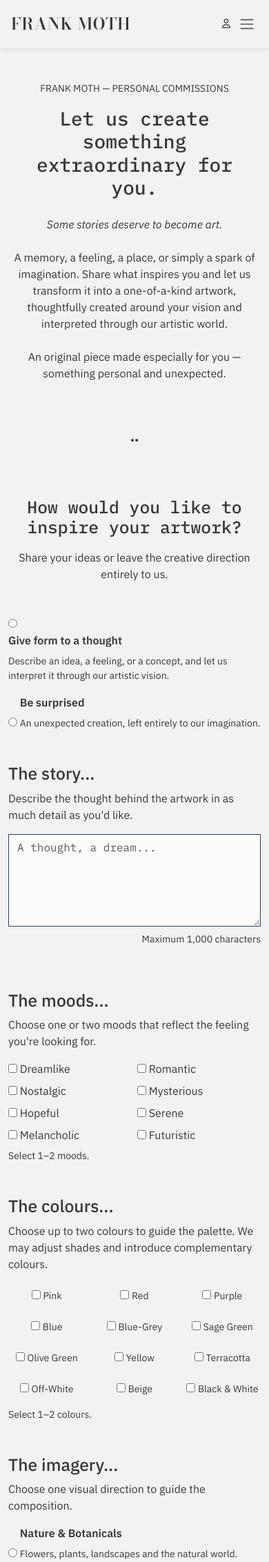
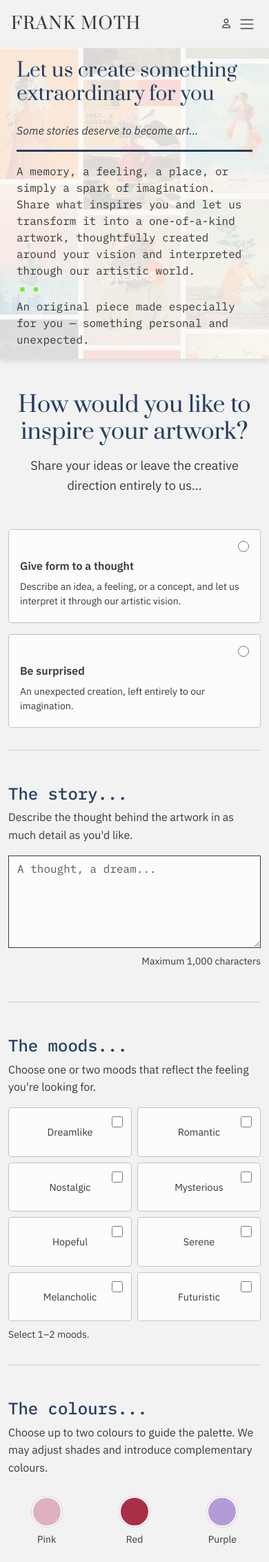
Before and after one commit to angela64711/fourth-milestone-project, a Django app: page /commissions/ in a window 390 px wide. Shown: the top 2264 px of the page at 69% size. Run offline with Django 5.2, Linux system fonts and the light colour scheme; some libraries are stand-ins or nearby versions.

Commit message:
Style responsive commission introduction with artwork background

```diff
--- a/commissions/templates/commissions/commission.html
+++ b/commissions/templates/commissions/commission.html
@@ -1,4 +1,3 @@
-
 {% extends "base.html" %}
 {% load static %}
 
@@ -9,48 +8,51 @@
 {% block content %}
 
 <!-- Introduction -->
-<section id="commission-intro" class="py-5">
-    <div class="container text-center">
-        <div class="row justify-content-center">
-            <div class="col-12 col-lg-8">
 
-                <p class="small text-uppercase mb-3">
-                    Frank Moth — Personal Commissions
+<section id="commission-intro" class="py-3 py-lg-5">
+    <div class="container-fluid px-4 px-lg-5">
+        <div class="row">
+            <div class="col-12 col-lg-5">
+
+                <h1 id="commission-title" class="mb-4">
+                    Let us create something extraordinary for you
+                </h1>
+
+                <p class="fst-italic mb-2">
+                    Some stories deserve to become art...
                 </p>
 
-                <h1 id="commission-title" class="mb-4">
-                    Let us create something extraordinary for you.
-                </h1>
+                <!-- Decorative divider -->
+                <div id="commission-divider" class="py-2 py-lg-4" aria-hidden="true">
+                    <div id="commission-divider-line"></div>
+                </div>
 
-                <p class="fst-italic mb-4">
-                    Some stories deserve to become art.
-                </p>
-
-                <p>
+                <div id="commission-intro-description" class="mt-2">
+                    <p class="mb-0">
                         A memory, a feeling, a place, or simply a spark
-                    of imagination. Share what inspires you and let
+                        of imagination.<br>Share what inspires you and let
                         us transform it into a one-of-a-kind artwork,
                         thoughtfully created around your vision and
                         interpreted through our artistic world.
                     </p>
 
-                <p class="mt-4 mb-0">
+                    <div id="commission-dots" class="m2-3" aria-hidden="true">
+                        ••
+                    </div>
+
+                    <p class="mb-0">
                         An original piece made especially for you —
                         something personal and unexpected.
                     </p>
+                </div>
 
             </div>
         </div>
     </div>
 </section>
 
-<!-- Decorative divider -->
-<div id="commission-divider" class="py-4" aria-hidden="true">
-    <div class="container text-center">
-        <div id="commission-divider-line"></div>
-        <span id="commission-divider-dots">••</span>
-    </div>
-</div>
+
+
 
 <!-- Creative preferences -->
 <section id="commission-preferences" class="py-5">
@@ -62,13 +64,11 @@
             </h2>
             <p>
                 Share your ideas or leave the creative direction
-                entirely to us.
+                entirely to us...
             </p>
         </div>
 
-        <form id="commission-form"
-              method="post"
-              action="{% url 'commissions:creative' %}">
+        <form id="commission-form" method="post" action="{% url 'commissions:creative' %}">
 
             {% csrf_token %}
 
@@ -90,8 +90,8 @@
                         <div class="commission-option commission-card h-100">
                             {{ choice.tag }}
 
-                            <label for="{{ choice.id_for_label }}"
-                                   class="commission-option-label">
+                            <label for="{{ choice.id_for_label }}" class="commission-option-label">
+
                                 <span class="fw-semibold">
                                     {{ choice.choice_label }}
                                 </span>
@@ -130,16 +130,12 @@
                     as much detail as you'd like.
                 </p>
 
-                <label for="{{ form.story.id_for_label }}"
-                       class="visually-hidden">
+                <label for="{{ form.story.id_for_label }}" class="visually-hidden">
                     Your story
                 </label>
 
-                <textarea name="{{ form.story.html_name }}"
-                          id="{{ form.story.id_for_label }}"
-                          class="form-control"
-                          rows="5"
-                          maxlength="1000"
+                <textarea name="{{ form.story.html_name }}" id="{{ form.story.id_for_label }}" class="form-control"
+                    rows="5" maxlength="1000"
                     placeholder="A thought, a dream...">{{ form.story.value|default_if_none:"" }}</textarea>
 
                 <p class="small text-end mt-2">
@@ -167,8 +163,8 @@
                     <div class="col-6 col-md-3">
                         <div class="commission-option commission-card commission-card-compact h-100">
                             {{ choice.tag }}
-                            <label for="{{ choice.id_for_label }}"
-                                   class="commission-option-label text-center">
+
+                            <label for="{{ choice.id_for_label }}" class="commission-option-label text-center">
                                 {{ choice.choice_label }}
                             </label>
                         </div>
@@ -203,10 +199,9 @@
                         <div class="commission-colour-option text-center">
                             {{ choice.tag }}
 
-                            <label for="{{ choice.id_for_label }}"
-                                   class="commission-colour-label">
-                                <span class="commission-colour-swatch"
-                                      data-colour="{{ choice.data.value }}"
+                            <label for="{{ choice.id_for_label }}" class="commission-colour-label">
+
+                                <span class="commission-colour-swatch" data-colour="{{ choice.data.value }}"
                                     aria-hidden="true"></span>
 
                                 <span class="d-block small mt-2">
@@ -244,9 +239,9 @@
                         <div class="commission-option commission-card h-100">
                             {{ choice.tag }}
 
-                            <label for="{{ choice.id_for_label }}"
-                                   class="commission-option-label">
-                                <span class="fw-semibold">
+                            <label for="{{ choice.id_for_label }}" class="commission-option-label">
+
+                                <span class="fw-semibold commission-imagery-title">
                                     {{ choice.choice_label }}
                                 </span>
 
@@ -288,20 +283,16 @@
                         <div class="commission-option commission-card commission-format-card h-100">
                             {{ choice.tag }}
 
-                            <label for="{{ choice.id_for_label }}"
-                                   class="commission-option-label">
+                            <label for="{{ choice.id_for_label }}" class="commission-option-label">
 
                                 {% if choice.data.value == "digital" %}
-                                <i class="fa-solid fa-desktop commission-format-icon"
-                                   aria-hidden="true"></i>
+                                <i class="fa-solid fa-desktop commission-format-icon" aria-hidden="true"></i>
 
                                 {% elif choice.data.value == "print" %}
-                                <i class="fa-regular fa-image commission-format-icon"
-                                   aria-hidden="true"></i>
+                                <i class="fa-regular fa-image commission-format-icon" aria-hidden="true"></i>
 
                                 {% else %}
-                                <i class="fa-solid fa-border-all commission-format-icon"
-                                   aria-hidden="true"></i>
+                                <i class="fa-solid fa-border-all commission-format-icon" aria-hidden="true"></i>
                                 {% endif %}
 
                                 <span class="d-block fw-semibold">
@@ -375,12 +366,10 @@
 
             <!-- Continue -->
             <div id="commission-form-actions" class="text-center">
-                <button id="commission-continue"
-                        type="submit"
-                        class="btn btn-primary px-4 py-3">
+
+                <button id="commission-continue" type="submit" class="underline-link">
                     Continue to order details
-                    <i class="fa-solid fa-arrow-right ms-2"
-                       aria-hidden="true"></i>
+                    <i class="fa-solid fa-arrow-right diagonal-arrow" aria-hidden="true"></i>
                 </button>
 
                 <p class="small mt-3">
--- a/static/css/art.css
+++ b/static/css/art.css
@@ -209,7 +209,6 @@
 }
 
 
-
 /*--------------------------------------------------- Media Queries */
 
 @media screen and (min-width: 992px) {
--- a/static/css/base.css
+++ b/static/css/base.css
@@ -2,7 +2,7 @@
 
 :root {
     /* ------------------------------------------- Typography */
-    --primary-font: "Bodoni Moda", serif;
+    --primary-font: "Prata", serif;
     --secondary-font: "IBM Plex Mono", monospace;
     --body-font: "IBM Plex Sans", sans-serif;
 
@@ -91,10 +91,10 @@ input:focus-visible {
 
 .navbar-brand {
     font-family: var(--primary-font);
-    font-size: clamp(1.5rem, 2.5vw, 2rem);
-    font-weight: 600;
+    font-size: clamp(1.5rem, 2.5vw, 2.25rem);
+    font-weight: 400;
     color: var(--text-color);
-    letter-spacing: 0.03em;
+    letter-spacing: 0.05em;
     margin-right: 0;
     transition: color 0.2s ease, transform 0.2s ease;
 }
--- /dev/null
+++ b/static/css/commissions.css
@@ -0,0 +1,365 @@
+/* ------------------------------------------------- Commission introduction */
+
+#commission-intro {
+    background-image:
+        linear-gradient(rgba(253, 252, 250, 0.85),
+            rgba(253, 252, 250, 0.85)),
+        url("../images/featured/commissions-bg.png");
+    background-size: cover;
+    background-position: center;
+    background-repeat: no-repeat;
+    background-color: var(--off-white-color);
+    box-shadow: 0 4px 8px rgba(0, 0, 0, 0.1);
+    position: relative;
+    z-index: 1;
+}
+
+#commission-title {
+    font-family: var(--primary-font);
+    color: var(--dark-accent-color);
+    font-size: clamp(1.75rem, 5vw, 3.2rem);
+    line-height: 1.2;
+}
+
+#commission-intro-description p {
+    font-size: clamp(1rem, 1.5vw, 1.25rem);
+    line-height: 1.5;
+}
+
+#commission-intro-description {
+    font-family: var(--secondary-font);
+    text-align: left;
+}
+
+#commission-intro-closing {
+    font-family: var(--secondary-font);
+    font-size: clamp(1.125rem, 1.8vw, 1.375rem);
+    color: var(--dark-accent-color);
+}
+
+#commission-dots {
+    color: var(--accent-color);
+    font-family: var(--secondary-font);
+    font-size: clamp(1.75rem, 3vw, 2rem);
+    line-height: 1;
+    letter-spacing: 0.10em;
+}
+
+
+/* --------------------------------------------------- Decorative divider */
+
+#commission-divider {
+    width: 100%;
+}
+
+#commission-divider-line {
+    width: 100%;
+    border-top: 3px solid var(--dark-accent-color);
+}
+
+
+/* --------------------------------------------- Creative form */
+
+#commission-preferences {
+    background-color: var(--background-color);
+}
+
+#commission-preferences-title {
+    font-family: var(--primary-font);
+    color: var(--dark-accent-color);
+    font-size: clamp(2rem, 5vw, 3rem);
+    line-height: 1.2;
+}
+
+#commission-preferences-title+p {
+    font-size: clamp(1.125rem, 2vw, 1.5rem);
+    line-height: 1.6;
+}
+
+#commission-form {
+    max-width: 960px;
+    margin-inline: auto;
+}
+
+#commission-form fieldset {
+    border-bottom: 1px solid rgba(38, 62, 96, 0.2);
+    padding-bottom: 2rem;
+}
+
+#commission-form legend {
+    font-family: var(--secondary-font);
+    font-size: 1.3rem;
+    font-weight: 500;
+}
+
+#commission-form legend:not(.visually-hidden) {
+    font-size: clamp(1.5rem, 3vw, 1.85rem);
+    color: var(--dark-accent-color);
+}
+
+#commission-form p {
+    line-height: 1.6;
+}
+
+/* --------------------------------------------- Selectable cards */
+
+.commission-option {
+    position: relative;
+    border: 1px solid rgba(38, 62, 96, 0.3);
+    border-radius: 5px;
+    background-color: var(--off-white-color);
+    overflow: hidden;
+    transition: border-color 0.2s ease, box-shadow 0.2s ease;
+}
+
+.commission-option:hover {
+    border-color: var(--dark-accent-color);
+}
+
+.commission-card>input {
+    position: absolute;
+    top: 1rem;
+    right: 1rem;
+    width: 1rem;
+    height: 1rem;
+    accent-color: var(--dark-accent-color);
+    z-index: 1;
+    cursor: pointer;
+}
+
+.commission-option-label {
+    display: block;
+    width: 100%;
+    height: 100%;
+    padding: 2.5rem 1rem 1.25rem;
+    cursor: pointer;
+    font-family: var(--body-font);
+}
+
+.commission-option-label small {
+    color: var(--text-color);
+    line-height: 1.5;
+}
+
+/* Selected card */
+.commission-card>input:checked+.commission-option-label {
+    background-color: var(--off-white-color);
+    box-shadow: inset 0 0 0 2px var(--dark-accent-color);
+}
+
+/* Keyboard focus */
+.commission-card>input:focus-visible+.commission-option-label {
+    outline: 2px solid var(--dark-accent-color);
+    outline-offset: -4px;
+}
+
+/* --------------------------------------------- Compact mood cards */
+
+.commission-card-compact>input {
+    top: 0.75rem;
+    right: 0.75rem;
+}
+
+.commission-card-compact .commission-option-label {
+    padding: 1.5rem 0.75rem;
+    font-size: 0.9rem;
+}
+
+/* --------------------------------------------- Colour selections */
+
+.commission-colour-option {
+    position: relative;
+}
+
+.commission-colour-option>input {
+    position: absolute;
+    opacity: 0;
+    width: 1px;
+    height: 1px;
+}
+
+.commission-colour-label {
+    display: block;
+    height: 100%;
+    padding: 0.75rem 0.25rem;
+    cursor: pointer;
+    border: 1px solid transparent;
+    font-family: var(--body-font);
+}
+
+.commission-colour-swatch {
+    display: block;
+    width: 2.75rem;
+    height: 2.75rem;
+    margin: 0 auto;
+    border-radius: 50%;
+    border: 2px solid var(--off-white-color);
+    box-shadow: 0 0 0 1px rgba(38, 62, 96, 0.15);
+}
+
+/* Colour palette previews */
+
+[data-colour="pink"] {
+    background-color: #deb0c0;
+}
+
+[data-colour="red"] {
+    background-color: #a82f47;
+}
+
+[data-colour="purple"] {
+    background-color: #b49ad7;
+}
+
+[data-colour="blue"] {
+    background-color: #2e5089;
+}
+
+[data-colour="blue_grey"] {
+    background-color: #c8d4dc;
+}
+
+[data-colour="sage_green"] {
+    background-color: #a6b29b;
+}
+
+[data-colour="olive_green"] {
+    background-color: #707e45;
+}
+
+[data-colour="yellow"] {
+    background-color: #f0df8b;
+}
+
+[data-colour="terracotta"] {
+    background-color: #c87955;
+}
+
+[data-colour="off_white"] {
+    background-color: #f2eee5;
+}
+
+[data-colour="beige"] {
+    background-color: #d4b697;
+}
+
+[data-colour="black_white"] {
+    background: linear-gradient(135deg,
+            #171717 50%,
+            #ffffff 50%);
+}
+
+/* Selected colour */
+.commission-colour-option>input:checked+.commission-colour-label {
+    border-color: var(--dark-accent-color);
+}
+
+.commission-colour-option>input:checked+.commission-colour-label .commission-colour-swatch {
+    box-shadow: 0 0 0 3px var(--accent-color);
+}
+
+/* Keyboard focus */
+.commission-colour-option>input:focus-visible+.commission-colour-label {
+    outline: 2px solid var(--dark-accent-color);
+    outline-offset: 3px;
+}
+
+/* --------------------------------------------- Imagery cards */
+
+.commission-imagery-title::before {
+    content: "•";
+    color: var(--accent-color);
+    font-size: 1.5rem;
+    line-height: 0;
+    margin-right: 0.5rem;
+}
+
+/* --------------------------------------------- Format cards */
+
+.commission-format-card .commission-option-label {
+    display: flex;
+    flex-direction: column;
+    align-items: flex-start;
+    padding-top: 1.5rem;
+}
+
+.commission-format-icon {
+    display: block;
+    align-self: center;
+    font-size: 1.4rem;
+    color: var(--dark-accent-color);
+    margin-bottom: 2rem;
+}
+
+.commission-format-price {
+    margin-top: auto !important;
+    padding-top: 1rem;
+    color: var(--text-color);
+    font-family: var(--secondary-font);
+}
+
+/* --------------------------------------------- Artwork size */
+
+.commission-size-option {
+    display: flex;
+    align-items: center;
+    gap: 0.75rem;
+}
+
+.commission-size-option input {
+    accent-color: var(--dark-accent-color);
+    width: 1rem;
+    height: 1rem;
+}
+
+.commission-size-option label {
+    cursor: pointer;
+}
+
+/* --------------------------------------------- Form actions */
+
+#commission-continue {
+    background: transparent;
+    border: none;
+    border-bottom: 2px solid var(--accent-color);
+    border-radius: 0;
+    cursor: pointer;
+}
+
+#commission-continue:focus-visible {
+    outline: 2px solid var(--dark-accent-color);
+    outline-offset: 3px;
+}
+
+#commission-form-actions p {
+    font-size: 0.85rem;
+}
+
+/* -------------------------------------------------------- Media Queries */
+
+@media screen and (min-width: 768px) {
+    .commission-card-compact .commission-option-label {
+        padding: 1.75rem 0.75rem;
+    }
+
+    .commission-format-card .commission-option-label {
+        min-height: 210px;
+    }
+}
+
+/* Desktop: strong overlay on left, fading towards right */
+@media screen and (min-width: 992px) {
+    #commission-intro {
+        background-image:
+            linear-gradient(to right,
+                rgba(253, 252, 250, 0.98) 0%,
+                rgba(253, 252, 250, 0.92) 35%,
+                rgba(253, 252, 250, 0.45) 60%,
+                rgba(253, 252, 250, 0) 85%),
+            url("../images/featured/commissions-bg.png");
+    }
+
+    #commission-intro-description p {
+        line-height: 1.8;
+    }
+}
--- a/templates/base.html
+++ b/templates/base.html
@@ -22,7 +22,7 @@
     <link rel="preconnect" href="https://fonts.googleapis.com">
     <link rel="preconnect" href="https://fonts.gstatic.com" crossorigin>
     <link
-        href="https://fonts.googleapis.com/css2?family=Bodoni+Moda:ital,opsz,wght@0,6..96,400..900;1,6..96,400..900&family=IBM+Plex+Mono:ital,wght@0,100;0,200;0,300;0,400;0,500;0,600;0,700;1,100;1,200;1,300;1,400;1,500;1,600;1,700&family=IBM+Plex+Sans:ital,wght@0,100..700;1,100..700&display=swap"
+        href="https://fonts.googleapis.com/css2?family=IBM+Plex+Mono:ital,wght@0,100;0,200;0,300;0,400;0,500;0,600;0,700;1,100;1,200;1,300;1,400;1,500;1,600;1,700&family=IBM+Plex+Sans:ital,wght@0,100..700;1,100..700&family=Prata&display=swap"
         rel="stylesheet">
 
     <!-- Font Awesome -->
@@ -104,8 +104,9 @@
                         </li>
 
                         <li class="nav-item">
-                            <a class="nav-link {% if request.resolver_match.url_name == 'commissions' %}active{% endif %}"
-                                href="#" {% if request.resolver_match.url_name == 'commissions' %}aria-current="page"
+                            <a class="nav-link {% if request.resolver_match.app_name == 'commissions' %}active{% endif %}"
+                                href="{% url 'commissions:creative' %}"
+                                {% if request.resolver_match.app_name == 'commissions' %}aria-current="page"
                                 {% endif %}>
                                 Commissions
                             </a>
@@ -178,7 +179,8 @@
                 <div class="footer-socials d-flex align-items-center
                             justify-content-center flex-wrap gap-3">
 
-                    <a href="https://www.instagram.com/frankmoth/" target="_blank" rel="noopener noreferrer" aria-label="Instagram">
+                    <a href="https://www.instagram.com/frankmoth/" target="_blank" rel="noopener noreferrer"
+                        aria-label="Instagram">
                         <i class="fa-brands fa-instagram" aria-hidden="true"></i>
                     </a>
 
@@ -186,23 +188,28 @@
                         <i class="fa-brands fa-twitter" aria-hidden="true"></i>
                     </a>
 
-                    <a href="https://www.facebook.com/frankmothartist/" target="_blank" rel="noopener noreferrer" aria-label="Facebook">
+                    <a href="https://www.facebook.com/frankmothartist/" target="_blank" rel="noopener noreferrer"
+                        aria-label="Facebook">
                         <i class="fa-brands fa-facebook-f" aria-hidden="true"></i>
                     </a>
 
-                    <a href="https://www.pinterest.com/frankmothart/" target="_blank" rel="noopener noreferrer" aria-label="Pinterest">
+                    <a href="https://www.pinterest.com/frankmothart/" target="_blank" rel="noopener noreferrer"
+                        aria-label="Pinterest">
                         <i class="fa-brands fa-pinterest-p" aria-hidden="true"></i>
                     </a>
 
-                    <a href="https://www.tiktok.com/@frankmoth" target="_blank" rel="noopener noreferrer" aria-label="TikTok">
+                    <a href="https://www.tiktok.com/@frankmoth" target="_blank" rel="noopener noreferrer"
+                        aria-label="TikTok">
                         <i class="fa-brands fa-tiktok" aria-hidden="true"></i>
                     </a>
 
-                    <a href="https://www.youtube.com/@FrankMothArt" target="_blank" rel="noopener noreferrer" aria-label="YouTube">
+                    <a href="https://www.youtube.com/@FrankMothArt" target="_blank" rel="noopener noreferrer"
+                        aria-label="YouTube">
                         <i class="fa-brands fa-youtube" aria-hidden="true"></i>
                     </a>
 
-                    <a href="https://frankmoth.tumblr.com/" target="_blank" rel="noopener noreferrer" aria-label="Tumblr">
+                    <a href="https://frankmoth.tumblr.com/" target="_blank" rel="noopener noreferrer"
+                        aria-label="Tumblr">
                         <i class="fa-brands fa-tumblr" aria-hidden="true"></i>
                     </a>
 
```
Also changed, not shown: static/images/featured/commissions-bg.png (added). Lines whose indentation alone changed are shown as unchanged.
